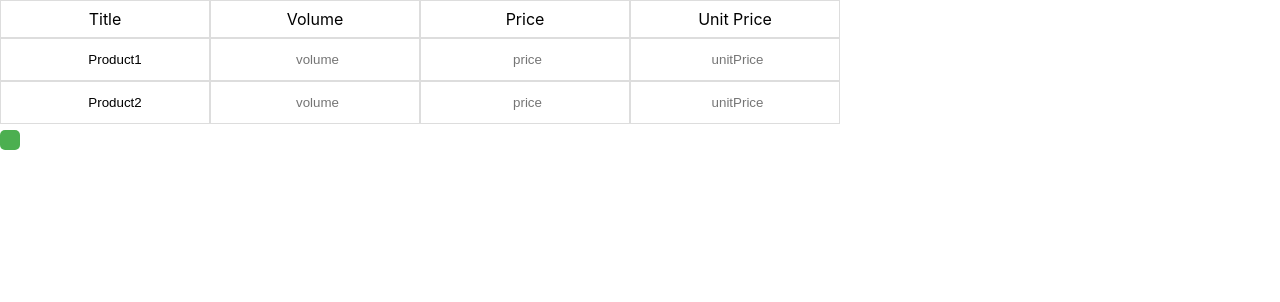
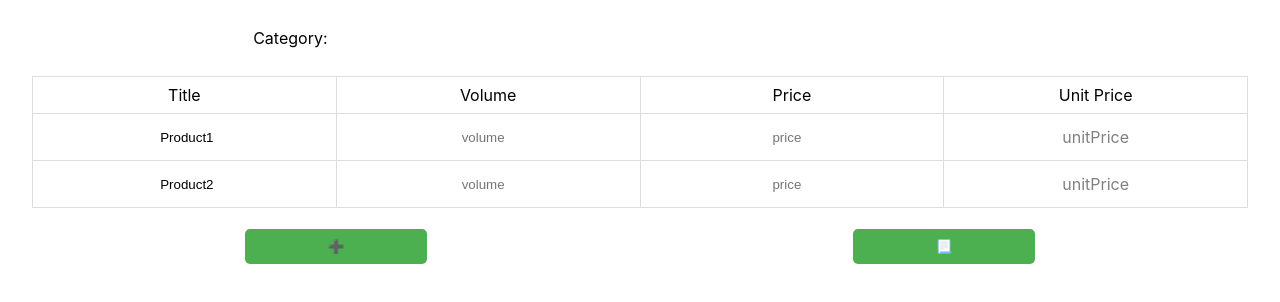
Before and after one commit to y-miyakaw/price-comparison, a React (Create React App) app: page / in a window 1280 px wide. Shown: the top 302 px of the page. Built offline with nearby package versions, Linux system fonts and the light colour scheme.

Commit message:
fix form

```diff
--- a/src/App.tsx
+++ b/src/App.tsx
@@ -2,7 +2,11 @@ import "./App.css";
 import { InputForm } from "./components/InputForm";
 
 function App() {
-  return <InputForm></InputForm>;
+  return (
+    <>
+      <InputForm></InputForm>
+    </>
+  );
 }
 
 export default App;
--- a/src/components/InputForm.tsx
+++ b/src/components/InputForm.tsx
@@ -1,5 +1,46 @@
 import React, { useEffect, useState } from "react";
 import styled from "styled-components";
+
+const CategoryPanel = styled.div`
+  width: 100%;
+  height: 100%;
+  border: none;
+  background-color: transparent;
+`;
+
+const CategoryTable = styled.table`
+  width: 95%;
+`;
+
+const CategoryTd = styled.td`
+  text-align: right;
+`;
+
+const ColCategory = styled.col`
+  width: 25%;
+`;
+
+const ColCategoryInput = styled.col`
+  width: 75%;
+`;
+
+const CategoryP = styled.p`
+  display: inline-block;
+  margin-right: 8px;
+`;
+
+const CategoryInput = styled.input`
+  width: 95%;
+  height: 100%;
+  border: none;
+  background-color: transparent;
+  text-align: center;
+`;
+
+const Table = styled.table`
+  border-collapse: collapse;
+  width: 95%;
+`;
 
 const Td = styled.td`
   border: 1px solid #ddd;
@@ -7,12 +48,64 @@ const Td = styled.td`
   text-align: center;
 `;
 
+const ColTitle = styled.col`
+  width: 25%;
+`;
+const ColVolume = styled.col`
+  width: 25%;
+`;
+const ColPrice = styled.col`
+  width: 25%;
+`;
+const ColUnitPrice = styled.col`
+  width: 25%;
+`;
+
 const Input = styled.input`
+  width: 80%;
+  height: 100%;
+  border: none;
+  background-color: transparent;
+  text-align: center;
+`;
+
+type UnitPricePProps = {
+  unitPrice: number;
+  cheapest?: boolean;
+};
+
+const UnitPriceP = styled.p<UnitPricePProps>`
+  display: inline-block;
+  color: ${({ unitPrice, cheapest }) =>
+    unitPrice === 0 ? "gray" : cheapest ? "red" : "black"};
+`;
+
+const ButtonPanel = styled.div`
   width: 100%;
   height: 100%;
   border: none;
   background-color: transparent;
-  text-align: center;
+`;
+
+const ButtonPanelTable = styled.table`
+  width: 95%;
+  border-collapse: collapse;
+`;
+
+const AddButton = styled.button`
+  width: 30%;
+  border: none;
+  margin: auto;
+  background-color: "green";
+  display: block;
+`;
+
+const SendButton = styled.button`
+  width: 30%;
+  border: none;
+  margin: auto;
+  background-color: "green";
+  display: block;
 `;
 
 export const InputForm = () => {
@@ -20,7 +113,8 @@ export const InputForm = () => {
     title: string;
     volume: number | null;
     price: number | null;
-    unitPrice: number | null;
+    unitPrice: number;
+    cheapest: boolean;
   };
 
   useEffect(() => {
@@ -29,22 +123,25 @@ export const InputForm = () => {
         title: "Product1",
         volume: null,
         price: null,
-        unitPrice: null,
+        unitPrice: 0,
+        cheapest: false,
       },
       {
         title: "Product2",
         volume: null,
         price: null,
-        unitPrice: null,
+        unitPrice: 0,
+        cheapest: false,
       },
     ];
     setItems(data);
   }, []);
 
+  const [category, setCategory] = useState<string>("");
   const [items, setItems] = useState<productFormProps[]>([]);
   const calculateUnitPrice = (volume: number | null, price: number | null) => {
     if (volume === null || price === null || volume === 0) {
-      return null; // You can choose to return null or any other default value
+      return 0; // You can choose to return null or any other default value
     }
     // 少数第二位まで表示
     return Math.round((price / volume) * 100) / 100;
@@ -55,7 +152,8 @@ export const InputForm = () => {
       title: `Product${items.length + 1}`,
       volume: null,
       price: null,
-      unitPrice: null,
+      unitPrice: 0,
+      cheapest: false,
     };
     setItems([...items, newItem]);
   };
@@ -74,6 +172,7 @@ export const InputForm = () => {
       newItems[index].volume,
       newItems[index].price
     );
+    compareUnitPrice(newItems);
   };
 
   const handlePriceChange = (index: number, value: number) => {
@@ -90,12 +189,78 @@ export const InputForm = () => {
         newItems[index].price
       );
     }
+    compareUnitPrice(newItems);
+  };
+
+  const compareUnitPrice = (items: productFormProps[]) => {
+    for (let i = 0; i < items.length; i++) {
+      items[i].cheapest = false;
+    }
+    const newItems = [...items];
+    const unitPrices = newItems.map((item) => item.unitPrice);
+    const minUnitPrice = Math.min(...unitPrices);
+    const minUnitPriceIndex = unitPrices.indexOf(minUnitPrice);
+    newItems[minUnitPriceIndex].cheapest = true;
+    setItems(newItems);
+  };
+
+  const onSubmit = async () => {
+    try {
+      const response = await fetch("http://localhost:3000/api/v1/products", {
+        method: "POST",
+        headers: {
+          "Content-Type": "application/json",
+        },
+        body: JSON.stringify({
+          category: category, // 送りたいカテゴリーの値
+          items: items, // 送りたいアイテムの値
+        }),
+      });
+
+      if (response.ok) {
+        // 成功した場合の処理
+        // リダイレクトなどの処理を行う
+      } else {
+        // 失敗した場合の処理
+        // エラーメッセージの表示などを行う
+      }
+    } catch (error) {
+      // エラーハンドリング
+      console.error("エラーが発生しました:", error);
+    }
   };
 
   console.log(items);
+  // console.log(category);
 
   return (
     <>
+      <CategoryPanel>
+        <CategoryTable>
+          <colgroup>
+            <ColCategory />
+            <ColCategoryInput />
+          </colgroup>
+          <CategoryTd>
+            <CategoryP>Category:</CategoryP>
+          </CategoryTd>
+          <CategoryTd>
+            <CategoryInput
+              type="text"
+              id="category"
+              value={category}
+              onChange={(e) => setCategory(e.target.value)}
+            />
+          </CategoryTd>
+        </CategoryTable>
+      </CategoryPanel>
+      <Table>
+        <colgroup>
+          <ColTitle />
+          <ColVolume />
+          <ColPrice />
+          <ColUnitPrice />
+        </colgroup>
         <tr>
           <Td>Title</Td>
           <Td>Volume</Td>
@@ -134,16 +299,30 @@ export const InputForm = () => {
                 />
               </Td>
               <Td key={index}>
-              <Input
-                type="number"
-                placeholder="unitPrice"
-                value={item.unitPrice !== null ? item.unitPrice : ""}
-              />
+                <UnitPriceP unitPrice={item.unitPrice} cheapest={item.cheapest}>
+                  {item.unitPrice !== 0 ? item.unitPrice : "unitPrice"}
+                </UnitPriceP>
               </Td>
             </tr>
           );
         })}
-      <button type="button" onClick={() => handleAddButtonClick()}></button>
+      </Table>
+      <ButtonPanel>
+        <ButtonPanelTable>
+          <tr>
+            <td>
+              <AddButton type="button" onClick={() => handleAddButtonClick()}>
+                ➕
+              </AddButton>
+            </td>
+            <td>
+              <SendButton type="button" onClick={onSubmit}>
+                📃
+              </SendButton>
+            </td>
+          </tr>
+        </ButtonPanelTable>
+      </ButtonPanel>
     </>
   );
 };
```
Also changed, not shown: src/components/DeviceType.tsx (added, +22 -0 lines). Lines whose indentation alone changed are shown as unchanged.
